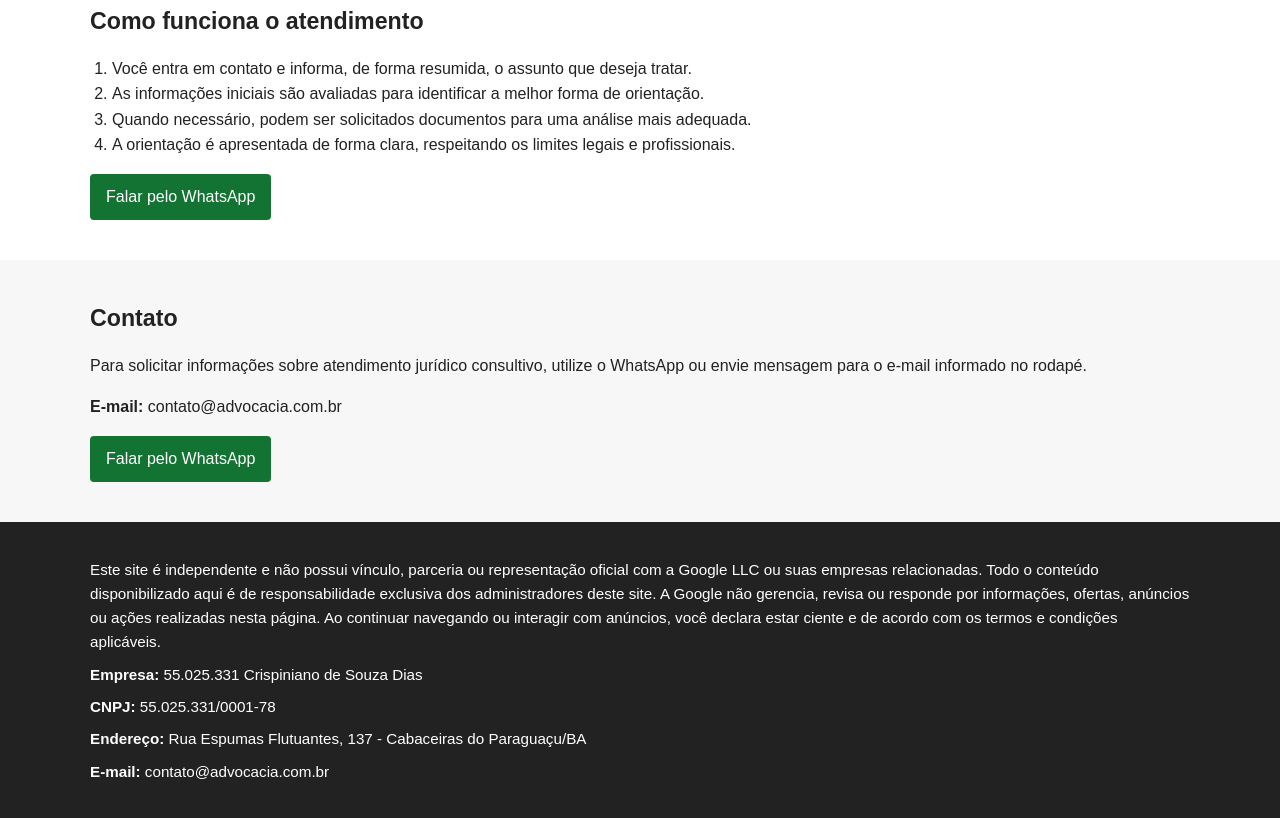
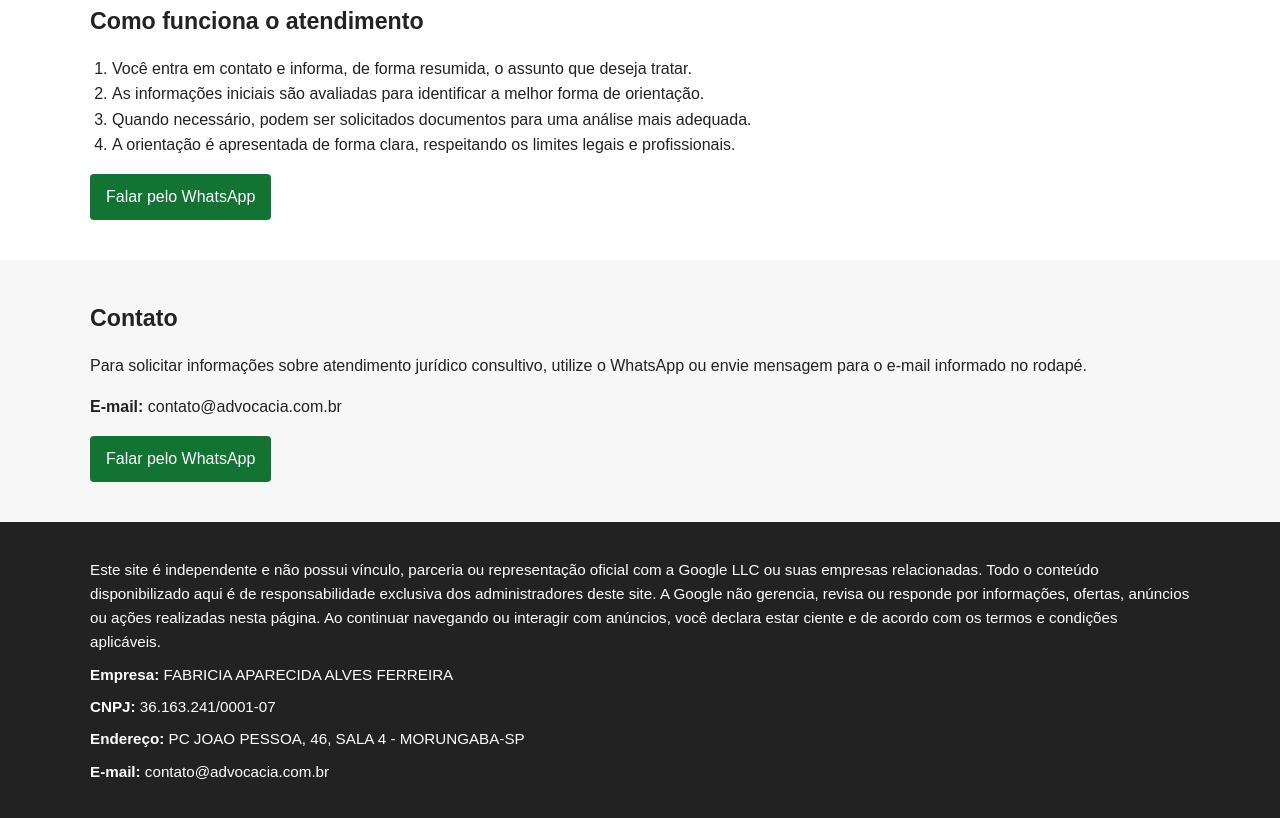
Before and after one commit to blackcontaff02-hash/advocacia, a plain HTML site: page index.html in a window 1280 px wide. Shown: the part 1237-2055 px from the top of the page. Drawn offline with Linux system fonts and the light colour scheme.

Commit message:
Update index.html

```diff
--- a/index.html
+++ b/index.html
@@ -93,9 +93,9 @@
   <footer class="site-footer">
     <div class="container">
       <p>Este site é independente e não possui vínculo, parceria ou representação oficial com a Google LLC ou suas empresas relacionadas. Todo o conteúdo disponibilizado aqui é de responsabilidade exclusiva dos administradores deste site. A Google não gerencia, revisa ou responde por informações, ofertas, anúncios ou ações realizadas nesta página. Ao continuar navegando ou interagir com anúncios, você declara estar ciente e de acordo com os termos e condições aplicáveis.</p>
-      <p><strong>Empresa:</strong> 55.025.331 Crispiniano de Souza Dias</p>
-      <p><strong>CNPJ:</strong> 55.025.331/0001-78</p>
-      <p><strong>Endereço:</strong> Rua Espumas Flutuantes, 137 - Cabaceiras do Paraguaçu/BA</p>
+      <p><strong>Empresa:</strong> FABRICIA APARECIDA ALVES FERREIRA</p>
+      <p><strong>CNPJ:</strong> 36.163.241/0001-07</p>
+      <p><strong>Endereço:</strong> PC JOAO PESSOA, 46, SALA 4 - MORUNGABA-SP</p>
       <p><strong>E-mail:</strong> contato@advocacia.com.br</p>
     </div>
   </footer>
```
